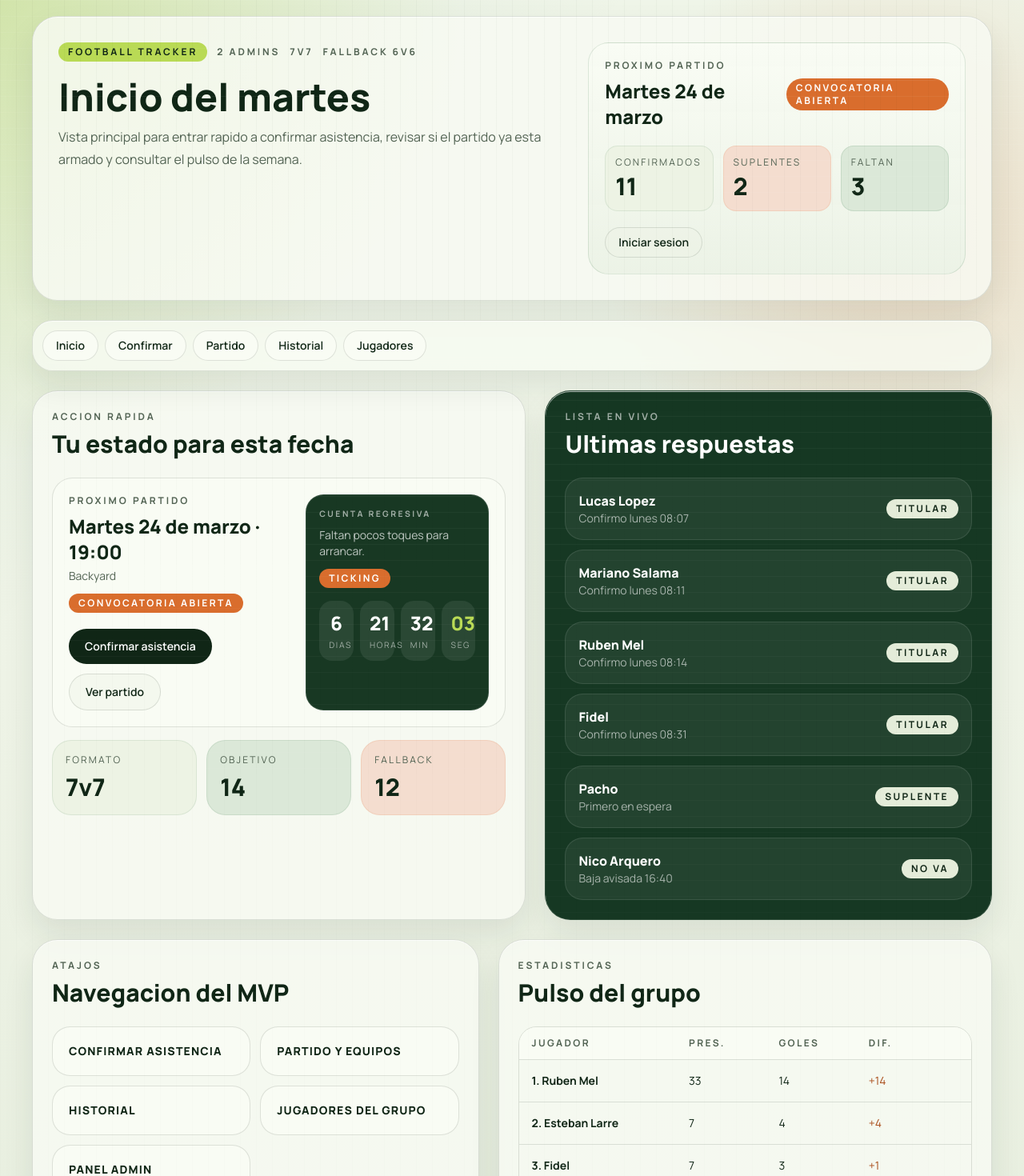
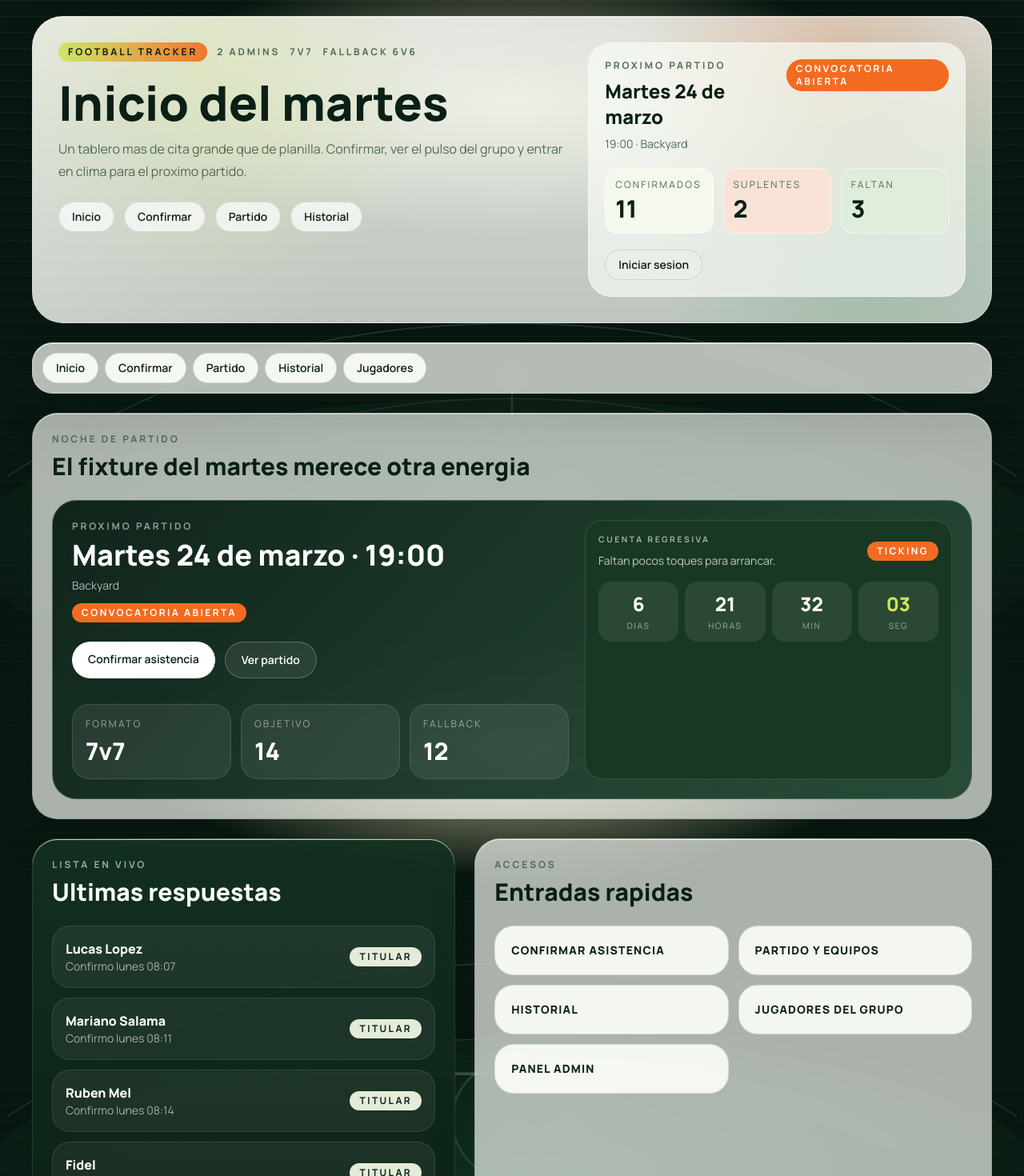
Before and after one commit to atomaculus/football_tracker, a Next.js app in the folder web/: page / in a window 1280 px wide. Shown: the top 1470 px of the page at 80% size. Built offline with nearby package versions, Linux system fonts and the light colour scheme; no server answers; the database is empty.

Commit message:
Refresh matchday UI and visible player stats

```diff
--- a/web/src/app/globals.css
+++ b/web/src/app/globals.css
@@ -1,20 +1,20 @@
 @import "tailwindcss";
 
 :root {
-  --background: #eef3e6;
-  --foreground: #102616;
-  --surface: rgba(248, 251, 243, 0.82);
-  --surface-strong: #f9fcf4;
-  --surface-dark: #163823;
-  --line: rgba(16, 38, 22, 0.12);
-  --muted: #526353;
-  --accent: #d96d2d;
-  --accent-strong: #aa4e1b;
-  --lime: #b9da55;
-  --sand: #d7c49b;
-  --pitch: #2d6a3d;
-  --pitch-strong: #1f4c2c;
-  --chalk: #f3f5eb;
+  --background: #eef4ea;
+  --foreground: #0a1f15;
+  --surface: rgba(247, 250, 244, 0.76);
+  --surface-strong: rgba(251, 253, 248, 0.92);
+  --surface-dark: #0d2418;
+  --line: rgba(10, 31, 21, 0.12);
+  --muted: #526956;
+  --accent: #f36b21;
+  --accent-strong: #bd4f16;
+  --lime: #cde55a;
+  --sand: #dcc79d;
+  --pitch: #2e8a4f;
+  --pitch-strong: #184c31;
+  --chalk: #f4f7ef;
 }
 
 @theme inline {
@@ -45,10 +45,16 @@ body {
   color: var(--foreground);
   font-family: var(--font-sans), sans-serif;
   background:
-    radial-gradient(circle at top left, rgba(185, 218, 85, 0.36), transparent 24%),
-    radial-gradient(circle at 88% 14%, rgba(217, 109, 45, 0.2), transparent 18%),
-    linear-gradient(135deg, rgba(45, 106, 61, 0.08), transparent 24%),
-    linear-gradient(180deg, #eff5e8 0%, #eef3e6 42%, #e4ecdb 100%);
+    linear-gradient(180deg, rgba(6, 20, 14, 0.24), rgba(6, 20, 14, 0.04) 28%, rgba(238, 244, 234, 0) 56%),
+    url("/stadium-backdrop.svg"),
+    radial-gradient(circle at top left, rgba(205, 229, 90, 0.32), transparent 24%),
+    radial-gradient(circle at 88% 14%, rgba(243, 107, 33, 0.22), transparent 20%),
+    linear-gradient(140deg, rgba(46, 138, 79, 0.1), transparent 26%),
+    linear-gradient(180deg, #edf5ea 0%, #ebf2e6 38%, #dce8dd 100%);
+  background-attachment: fixed, fixed, fixed, fixed, fixed, fixed;
+  background-position: center top, center top, left top, right top, center top, center top;
+  background-repeat: no-repeat;
+  background-size: cover, cover, auto, auto, auto, auto;
   min-height: 100vh;
 }
 
@@ -79,11 +85,69 @@ a {
 
 .card-shadow {
   box-shadow:
-    0 18px 38px rgba(20, 44, 28, 0.09),
-    inset 0 1px 0 rgba(255, 255, 255, 0.68);
+    0 24px 60px rgba(9, 28, 18, 0.12),
+    inset 0 1px 0 rgba(255, 255, 255, 0.74);
 }
 
 .display {
   font-family: var(--font-display), sans-serif;
   letter-spacing: 0.03em;
 }
+
+.hero-shell {
+  position: relative;
+  overflow: hidden;
+}
+
+.hero-shell::before {
+  content: "";
+  position: absolute;
+  inset: 0;
+  background:
+    linear-gradient(130deg, rgba(255, 255, 255, 0.34), transparent 44%),
+    radial-gradient(circle at 18% 18%, rgba(205, 229, 90, 0.28), transparent 28%),
+    radial-gradient(circle at 84% 14%, rgba(243, 107, 33, 0.24), transparent 24%);
+  pointer-events: none;
+}
+
+.hero-shell::after {
+  content: "";
+  position: absolute;
+  inset: auto -12% -44% auto;
+  width: 36rem;
+  height: 36rem;
+  border-radius: 9999px;
+  background: radial-gradient(circle, rgba(46, 138, 79, 0.24), transparent 68%);
+  pointer-events: none;
+}
+
+.fixture-kicker {
+  background:
+    linear-gradient(90deg, rgba(205, 229, 90, 0.9), rgba(243, 107, 33, 0.9));
+  color: #0a1f15;
+}
+
+.glass-panel {
+  backdrop-filter: blur(18px);
+  background: rgba(249, 252, 246, 0.68);
+}
+
+.dark-panel {
+  background:
+    linear-gradient(180deg, rgba(19, 50, 33, 0.92), rgba(12, 30, 20, 0.96));
+}
+
+.stadium-divider {
+  position: relative;
+}
+
+.stadium-divider::before {
+  content: "";
+  position: absolute;
+  left: 0;
+  right: 0;
+  top: -1px;
+  height: 1px;
+  background: linear-gradient(90deg, transparent, rgba(255, 255, 255, 0.7), transparent);
+  opacity: 0.55;
+}
--- a/web/src/app/jugadores/page.tsx
+++ b/web/src/app/jugadores/page.tsx
@@ -1,12 +1,16 @@
 import { AppShell } from "@/components/app-shell";
 import { Pill, SectionCard } from "@/components/ui";
 import { getViewerSession } from "@/lib/auth";
-import { getDashboardData, getPlayersPageData } from "@/lib/data";
+import { getDashboardData, getHistoryPageData, getPlayersPageData } from "@/lib/data";
 
 export default async function PlayersPage() {
   const viewer = await getViewerSession();
   const { navItems, nextMatch } = await getDashboardData();
-  const { clusterPlayers } = await getPlayersPageData();
+  const [{ clusterPlayers }, { leaderboard }] = await Promise.all([
+    getPlayersPageData(),
+    getHistoryPageData(),
+  ]);
+  const statsByPlayer = new Map(leaderboard.map((player) => [player.name, player]));
 
   return (
     <AppShell
@@ -20,10 +24,15 @@ export default async function PlayersPage() {
         <SectionCard eyebrow="Cluster" title="Base actual de jugadores">
           <div className="space-y-3">
             {clusterPlayers.map((player) => (
+              (() => {
+                const stats = statsByPlayer.get(player.name);
+
+                return (
                   <div
                     key={player.id}
-                className="flex flex-wrap items-center justify-between gap-3 rounded-[1.4rem] border border-line bg-surface-strong px-4 py-4"
+                    className="rounded-[1.4rem] border border-line bg-surface-strong px-4 py-4"
                   >
+                    <div className="flex flex-wrap items-center justify-between gap-3">
                       <div>
                         <p className="font-extrabold">{player.name}</p>
                         <p className="text-sm text-muted">{player.role}</p>
@@ -32,6 +41,27 @@ export default async function PlayersPage() {
                         {player.status}
                       </Pill>
                     </div>
+                    <div className="mt-4 grid gap-3 sm:grid-cols-4">
+                      <div className="rounded-[1rem] border border-line bg-background/55 p-3">
+                        <p className="text-xs uppercase tracking-[0.18em] text-muted">Jugados</p>
+                        <p className="mt-1 text-xl font-black">{stats?.presences ?? 0}</p>
+                      </div>
+                      <div className="rounded-[1rem] border border-line bg-background/55 p-3">
+                        <p className="text-xs uppercase tracking-[0.18em] text-muted">Goles</p>
+                        <p className="mt-1 text-xl font-black">{stats?.goals ?? 0}</p>
+                      </div>
+                      <div className="rounded-[1rem] border border-line bg-background/55 p-3">
+                        <p className="text-xs uppercase tracking-[0.18em] text-muted">Exito</p>
+                        <p className="mt-1 text-xl font-black">{stats?.successRate ?? "0%"}</p>
+                      </div>
+                      <div className="rounded-[1rem] border border-line bg-background/55 p-3">
+                        <p className="text-xs uppercase tracking-[0.18em] text-muted">Dif.</p>
+                        <p className="mt-1 text-xl font-black">{stats?.diff ?? "+0"}</p>
+                      </div>
+                    </div>
+                  </div>
+                );
+              })()
             ))}
           </div>
         </SectionCard>
--- a/web/src/app/page.tsx
+++ b/web/src/app/page.tsx
@@ -14,75 +14,75 @@ export default async function Home() {
   return (
     <AppShell
       title="Inicio del martes"
-      subtitle="Vista principal para entrar rapido a confirmar asistencia, revisar si el partido ya esta armado y consultar el pulso de la semana."
+      subtitle="Un tablero mas de cita grande que de planilla. Confirmar, ver el pulso del grupo y entrar en clima para el proximo partido."
       navItems={navItems}
       nextMatch={nextMatch}
       viewer={viewer}
     >
-      <section className="grid gap-6 lg:grid-cols-[1.05fr_0.95fr]">
-        <SectionCard eyebrow="Accion rapida" title="Tu estado para esta fecha">
+      <section className="grid gap-6">
+        <SectionCard eyebrow="Noche de partido" title="El fixture del martes merece otra energia">
           <div className="grid gap-4">
-            <div className="rounded-[1.6rem] border border-line bg-surface-strong p-5">
-              <div className="grid gap-4 xl:grid-cols-[1.1fr_0.9fr] xl:items-stretch">
+            <div className="rounded-[1.9rem] border border-white/22 bg-[linear-gradient(135deg,rgba(10,31,21,0.96),rgba(22,62,41,0.88))] p-6 text-white">
+              <div className="grid gap-5 xl:grid-cols-[1.15fr_0.85fr] xl:items-stretch">
                 <div className="flex h-full flex-col">
                   <div className="flex flex-wrap items-center justify-between gap-3">
                     <div>
-                      <p className="text-xs font-bold uppercase tracking-[0.24em] text-muted">
+                      <p className="text-xs font-bold uppercase tracking-[0.24em] text-white/55">
                         Proximo partido
                       </p>
-                      <p className="mt-2 text-2xl font-black">
+                      <p className="mt-2 text-3xl font-black sm:text-4xl">
                         {nextMatch.dateLabel} {" · "} {nextMatch.timeLabel}
                       </p>
-                      <p className="mt-1 text-sm text-muted">{nextMatch.venue}</p>
+                      <p className="mt-2 text-sm text-white/68">{nextMatch.venue}</p>
                       {nextMatch.signupClosesLabel ? (
-                        <p className="mt-2 text-sm text-muted">
-                          La convocatoria cierra automaticamente {nextMatch.signupClosesLabel}.
+                        <p className="mt-4 max-w-xl text-sm leading-6 text-white/74">
+                          La convocatoria cierra automaticamente {nextMatch.signupClosesLabel}. El
+                          objetivo es llegar con lista, suplentes y ambiente de partido grande.
                         </p>
                       ) : null}
                     </div>
                     <Pill tone="accent">{nextMatch.status}</Pill>
                   </div>
-                  <div className="mt-5 flex flex-wrap gap-3">
+
+                  <div className="mt-6 flex flex-wrap gap-3">
                     <Link
                       href="/confirmar"
-                      className="rounded-full bg-foreground px-5 py-3 text-sm font-semibold text-white transition hover:bg-surface-dark"
+                      className="rounded-full bg-white px-5 py-3 text-sm font-semibold text-foreground transition hover:bg-[#e8efdf]"
                     >
                       Confirmar asistencia
                     </Link>
                     <Link
                       href="/partido"
-                      className="rounded-full border border-line bg-background/40 px-5 py-3 text-sm font-semibold transition hover:border-foreground"
+                      className="rounded-full border border-white/24 bg-white/8 px-5 py-3 text-sm font-semibold text-white transition hover:border-white/48"
                     >
                       Ver partido
                     </Link>
                   </div>
+
+                  <div className="mt-8 grid gap-3 sm:grid-cols-3">
+                    <div className="rounded-[1.35rem] border border-white/12 bg-white/8 p-4">
+                      <p className="text-xs uppercase tracking-[0.18em] text-white/52">Formato</p>
+                      <p className="mt-2 text-3xl font-black">{nextMatch.format}</p>
+                    </div>
+                    <div className="rounded-[1.35rem] border border-white/12 bg-white/8 p-4">
+                      <p className="text-xs uppercase tracking-[0.18em] text-white/52">Objetivo</p>
+                      <p className="mt-2 text-3xl font-black">{nextMatch.targetPlayers}</p>
+                    </div>
+                    <div className="rounded-[1.35rem] border border-white/12 bg-white/8 p-4">
+                      <p className="text-xs uppercase tracking-[0.18em] text-white/52">Fallback</p>
+                      <p className="mt-2 text-3xl font-black">{nextMatch.fallbackPlayers}</p>
+                    </div>
+                  </div>
                 </div>
 
-                <MatchCountdown
-                  isoDate={nextMatch.isoDate}
-                  isoTime={nextMatch.isoTime}
-                  compact
-                />
-              </div>
-            </div>
-
-            <div className="grid gap-3 sm:grid-cols-3">
-              <div className="rounded-[1.5rem] border border-[#2d6a3d]/10 bg-[#edf3e4] p-4">
-                <p className="text-xs uppercase tracking-[0.18em] text-muted">Formato</p>
-                <p className="mt-2 text-3xl font-black">{nextMatch.format}</p>
-              </div>
-              <div className="rounded-[1.5rem] border border-[#2d6a3d]/10 bg-[#dbe8d8] p-4">
-                <p className="text-xs uppercase tracking-[0.18em] text-muted">Objetivo</p>
-                <p className="mt-2 text-3xl font-black">{nextMatch.targetPlayers}</p>
-              </div>
-              <div className="rounded-[1.5rem] border border-[#d96d2d]/12 bg-[#f4ddcf] p-4">
-                <p className="text-xs uppercase tracking-[0.18em] text-muted">Fallback</p>
-                <p className="mt-2 text-3xl font-black">{nextMatch.fallbackPlayers}</p>
+                <MatchCountdown isoDate={nextMatch.isoDate} isoTime={nextMatch.isoTime} compact />
               </div>
             </div>
           </div>
         </SectionCard>
+      </section>
 
+      <section className="grid gap-6 lg:grid-cols-[0.9fr_1.1fr]">
         <SectionCard eyebrow="Lista en vivo" title="Ultimas respuestas" dark>
           <div className="space-y-3">
             {attendanceBoard.map((player) => (
@@ -99,10 +99,8 @@ export default async function Home() {
             ))}
           </div>
         </SectionCard>
-      </section>
 
-      <section className="grid gap-6 lg:grid-cols-[0.95fr_1.05fr]">
-        <SectionCard eyebrow="Atajos" title="Navegacion del MVP">
+        <SectionCard eyebrow="Accesos" title="Entradas rapidas">
           <div className="grid gap-3 sm:grid-cols-2">
             {[
               { href: "/confirmar", label: "Confirmar asistencia" },
@@ -114,40 +112,42 @@ export default async function Home() {
               <Link
                 key={item.href}
                 href={item.href}
-                className="rounded-[1.4rem] border border-line bg-surface-strong p-5 text-sm font-extrabold uppercase tracking-[0.08em] transition hover:border-foreground"
+                className="rounded-[1.5rem] border border-line bg-surface-strong p-5 text-sm font-extrabold uppercase tracking-[0.08em] transition hover:-translate-y-0.5 hover:border-foreground"
               >
                 {item.label}
               </Link>
             ))}
           </div>
         </SectionCard>
+      </section>
 
+      <section className="grid gap-6 lg:grid-cols-[1.1fr_0.9fr]">
         <SectionCard eyebrow="Estadisticas" title="Pulso del grupo">
           <div className="overflow-hidden rounded-[1.4rem] border border-line">
-            <div className="grid grid-cols-[1.4fr_0.8fr_0.8fr_0.8fr] bg-surface-strong px-4 py-3 text-xs font-bold uppercase tracking-[0.2em] text-muted">
+            <div className="grid grid-cols-[1.45fr_0.7fr_0.7fr_0.9fr_0.8fr] bg-surface-strong px-4 py-3 text-xs font-bold uppercase tracking-[0.2em] text-muted">
               <span>Jugador</span>
-              <span>Pres.</span>
+              <span>Jug.</span>
               <span>Goles</span>
+              <span>Exito</span>
               <span>Dif.</span>
             </div>
             {leaderboard.map((player, index) => (
               <div
                 key={player.name}
-                className="grid grid-cols-[1.4fr_0.8fr_0.8fr_0.8fr] items-center border-t border-line px-4 py-4 text-sm"
+                className="grid grid-cols-[1.45fr_0.7fr_0.7fr_0.9fr_0.8fr] items-center border-t border-line px-4 py-4 text-sm"
               >
                 <span className="font-bold">
                   {index + 1}. {player.name}
                 </span>
                 <span>{player.presences}</span>
                 <span>{player.goals}</span>
+                <span>{player.successRate ?? "0%"}</span>
                 <span className="text-accent-strong">{player.diff}</span>
               </div>
             ))}
           </div>
         </SectionCard>
-      </section>
 
-      <section className="grid gap-6 lg:grid-cols-[1.05fr_0.95fr]">
         <SectionCard eyebrow="Logistica" title="Encargado de camisetas">
           <div className="rounded-[1.5rem] border border-line bg-surface-strong p-5">
             <div className="flex flex-wrap items-center justify-between gap-3">
@@ -174,20 +174,6 @@ export default async function Home() {
             </div>
           </div>
         </SectionCard>
-
-        <SectionCard eyebrow="Regla sugerida" title="Como conviene resolverlo" dark>
-          <div className="space-y-4 text-sm leading-6 text-white/78">
-            <p>
-              Para ustedes conviene arrancar por turnos, no al azar. Asi todos cargan con
-              las camisetas de forma pareja y se evita repetir a uno que ya las llevo hace
-              poco.
-            </p>
-            <p>
-              La version admin puede igual ofrecer un override manual para reasignar si el
-              encargado de esa semana falta o se baja a ultimo momento.
-            </p>
-          </div>
-        </SectionCard>
       </section>
     </AppShell>
   );
--- a/web/src/components/app-shell.tsx
+++ b/web/src/components/app-shell.tsx
@@ -28,11 +28,11 @@ export function AppShell({
   return (
     <main className="grain min-h-screen px-4 py-5 sm:px-6 lg:px-10">
       <div className="mx-auto flex w-full max-w-7xl flex-col gap-6">
-        <header className="card-shadow overflow-hidden rounded-[2rem] border border-line bg-surface">
+        <header className="hero-shell card-shadow overflow-hidden rounded-[2.4rem] border border-white/20 bg-[linear-gradient(180deg,rgba(250,253,248,0.86),rgba(236,243,235,0.8))]">
           <div className="grid gap-6 p-6 lg:grid-cols-[1.15fr_0.85fr] lg:p-8">
-            <div>
+            <div className="relative z-10">
               <div className="flex flex-wrap items-center gap-3 text-xs font-bold uppercase tracking-[0.24em] text-muted">
-                <span className="rounded-full bg-lime px-3 py-1 text-foreground">
+                <span className="fixture-kicker rounded-full px-3 py-1">
                   Football Tracker
                 </span>
                 <span>2 admins</span>
@@ -45,15 +45,28 @@ export function AppShell({
                   </span>
                 ) : null}
               </div>
-              <h1 className="mt-5 text-4xl font-black sm:text-5xl">{title}</h1>
-              <p className="mt-3 max-w-2xl text-base leading-7 text-muted">
+              <h1 className="mt-6 max-w-4xl text-5xl font-black leading-[0.92] sm:text-6xl">
+                {title}
+              </h1>
+              <p className="mt-4 max-w-2xl text-base leading-7 text-muted">
                 {subtitle}
               </p>
+              <div className="mt-6 flex flex-wrap gap-3">
+                {filteredNavItems.slice(0, 4).map((item) => (
+                  <Link
+                    key={item.href}
+                    href={item.href}
+                    className="rounded-full border border-line bg-white/70 px-4 py-2 text-sm font-semibold text-foreground transition hover:border-foreground"
+                  >
+                    {item.label}
+                  </Link>
+                ))}
+              </div>
             </div>
 
-            <div className="grid gap-4">
-              <div className="rounded-[1.6rem] border border-[#2d6a3d]/14 bg-[linear-gradient(180deg,rgba(249,252,244,0.98),rgba(235,242,229,0.96))] p-5">
-                <div className="flex items-center justify-between gap-4">
+            <div className="relative z-10 grid gap-4">
+              <div className="glass-panel rounded-[1.8rem] border border-white/40 p-5">
+                <div className="flex items-start justify-between gap-4">
                   <div>
                     <p className="text-xs font-bold uppercase tracking-[0.24em] text-muted">
                       Proximo partido
@@ -61,25 +74,28 @@ export function AppShell({
                     <h2 className="mt-2 text-2xl font-extrabold">
                       {nextMatch.dateLabel}
                     </h2>
+                    <p className="mt-2 text-sm text-muted">
+                      {nextMatch.timeLabel} · {nextMatch.venue}
+                    </p>
                   </div>
                   <span className="rounded-full bg-accent px-3 py-1 text-xs font-bold uppercase tracking-[0.2em] text-white">
                     {nextMatch.status}
                   </span>
                 </div>
                 <div className="mt-5 grid grid-cols-3 gap-3">
-                  <div className="rounded-2xl border border-[#2d6a3d]/10 bg-[#edf3e4] p-3">
+                  <div className="rounded-2xl border border-white/60 bg-[#f4f8ed] p-3">
                     <p className="text-xs uppercase tracking-[0.18em] text-muted">
                       Confirmados
                     </p>
                     <p className="mt-1 text-3xl font-black">{nextMatch.confirmed}</p>
                   </div>
-                  <div className="rounded-2xl border border-[#d96d2d]/12 bg-[#f4ddcf] p-3">
+                  <div className="rounded-2xl border border-white/60 bg-[#f8e3d6] p-3">
                     <p className="text-xs uppercase tracking-[0.18em] text-muted">
                       Suplentes
                     </p>
                     <p className="mt-1 text-3xl font-black">{nextMatch.substitutes}</p>
                   </div>
-                  <div className="rounded-2xl border border-[#2d6a3d]/12 bg-[#dbe8d8] p-3">
+                  <div className="rounded-2xl border border-white/60 bg-[#e1eddc] p-3">
                     <p className="text-xs uppercase tracking-[0.18em] text-muted">
                       Faltan
                     </p>
@@ -110,7 +126,7 @@ export function AppShell({
           </div>
         </header>
 
-        <nav className="card-shadow sticky top-4 z-10 overflow-x-auto rounded-[1.6rem] border border-line bg-surface/95 px-3 py-3 backdrop-blur">
+        <nav className="card-shadow sticky top-4 z-10 overflow-x-auto rounded-[1.6rem] border border-white/30 bg-[rgba(250,252,247,0.72)] px-3 py-3 backdrop-blur">
           <div className="flex min-w-max gap-2">
             {filteredNavItems.map((item) => (
               <Link
--- a/web/src/components/ui.tsx
+++ b/web/src/components/ui.tsx
@@ -13,10 +13,10 @@ export function SectionCard({
 }) {
   return (
     <article
-      className={`card-shadow rounded-[2rem] border p-6 ${
+      className={`card-shadow stadium-divider rounded-[2rem] border p-6 ${
         dark
-          ? "border-white/10 bg-surface-dark text-white"
-          : "border-line bg-surface text-foreground"
+          ? "dark-panel border-white/10 text-white"
+          : "glass-panel border-line text-foreground"
       }`}
     >
       <p
```
Also changed, not shown: web/src/app/admin/page.tsx (+1 -17 lines), web/src/lib/data.ts (+15 -1 lines), web/public/stadium-backdrop.svg (added). Lines whose indentation alone changed are shown as unchanged.
